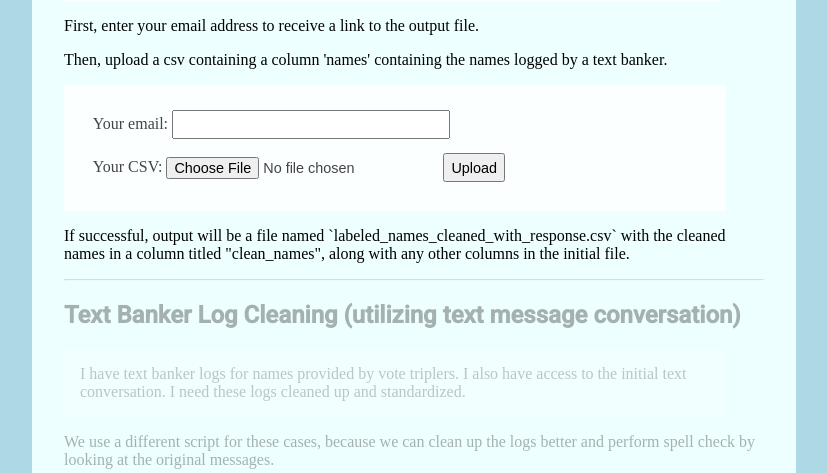
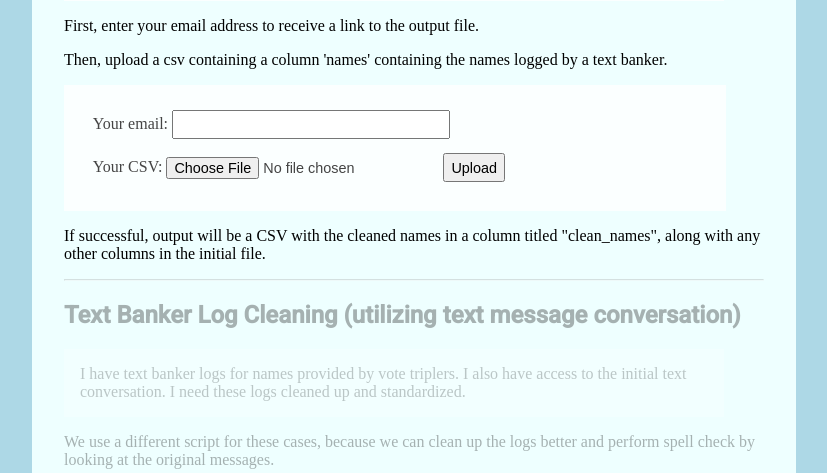
Before and after one commit to MoveOnOrg/votetripling, a Flask app: page / in a window 1280 px wide. Shown: the part 466-939 px from the top of the page, without its empty margins (234-1061 px from the left). Run offline with Flask 2, Linux system fonts and the light colour scheme; some web fonts are replaced.

Commit message:
template and settings updates

```diff
--- a/parser/templates/upload_form.html
+++ b/parser/templates/upload_form.html
@@ -80,7 +80,7 @@
                 </div>
             </form>
 
-            <p>If successful, output will be a file named `labeled_names_cleaned_with_response.csv` with the cleaned names in a column titled "clean_names", along with any other columns in the initial file.</p>
+            <p>If successful, output will be a CSV with the cleaned names in a column titled "clean_names", along with any other columns in the initial file.</p>
 
         </div>
 
```
Also changed, not shown: 1 other file.
